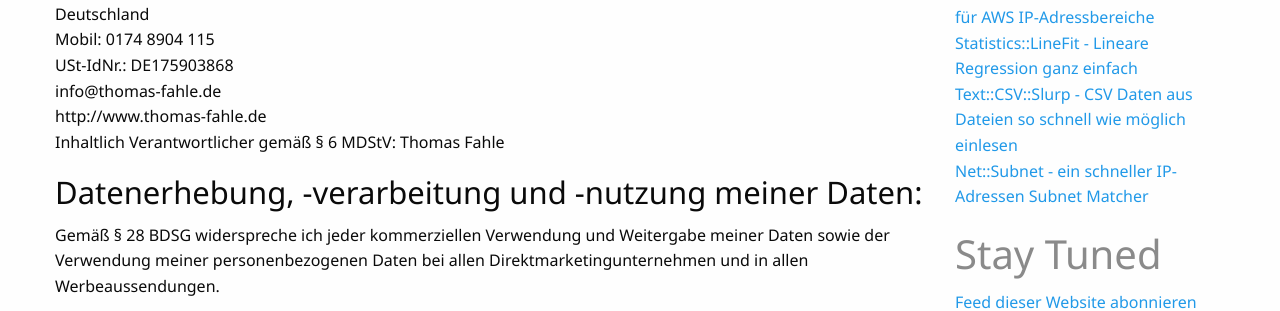
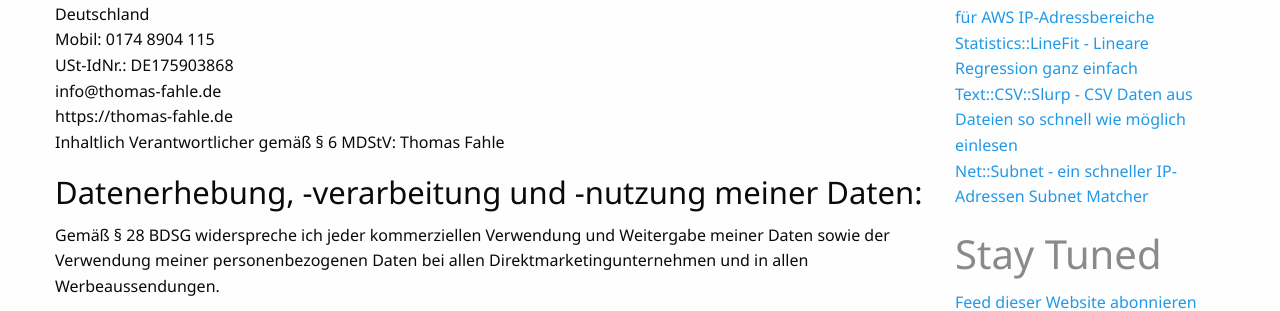
Before and after one commit to perl-howto/perl-howto.github.io, a Jekyll site: the page built from impressum.html, in a window 1280 px wide. Shown: the part 318-629 px from the top of the page. Built offline with Jekyll 4.4.1, drawn with Linux system fonts in a browser that asks for light colours; part of the change alters nothing that is shown.

Commit message:
www.thomas-fahle.de --> thomas-fahle.de

```diff
--- a/impressum.html
+++ b/impressum.html
@@ -11,7 +11,7 @@ Deutschland<br />
 Mobil: 0174 8904 115<br />
 USt-IdNr.: DE175903868<br />
 info@thomas-fahle.de<br />
-http://www.thomas-fahle.de<br />
+https://thomas-fahle.de<br />
 Inhaltlich Verantwortlicher gem&auml;&szlig; &sect; 6 MDStV: Thomas Fahle
 </p>
 
```
